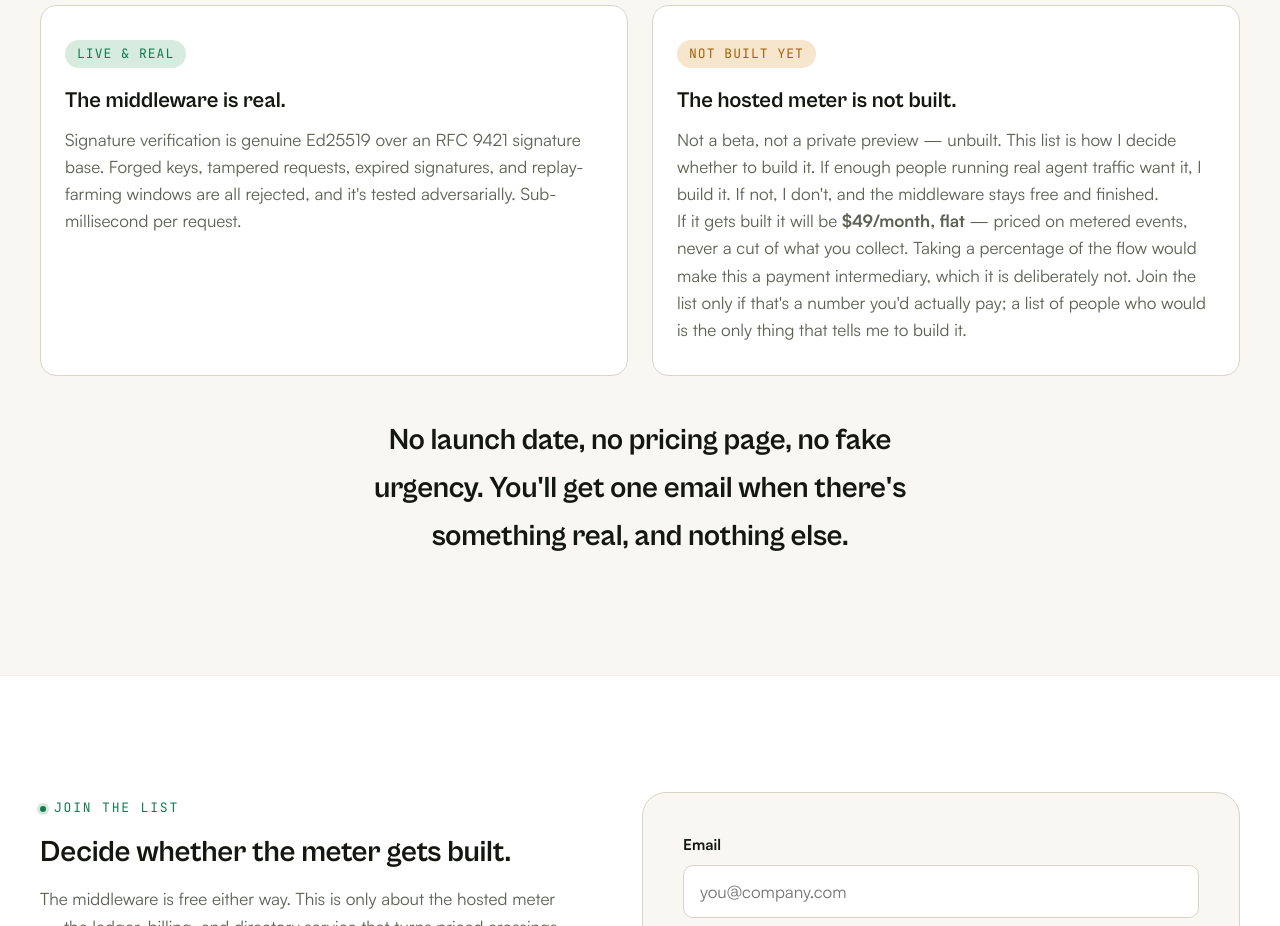
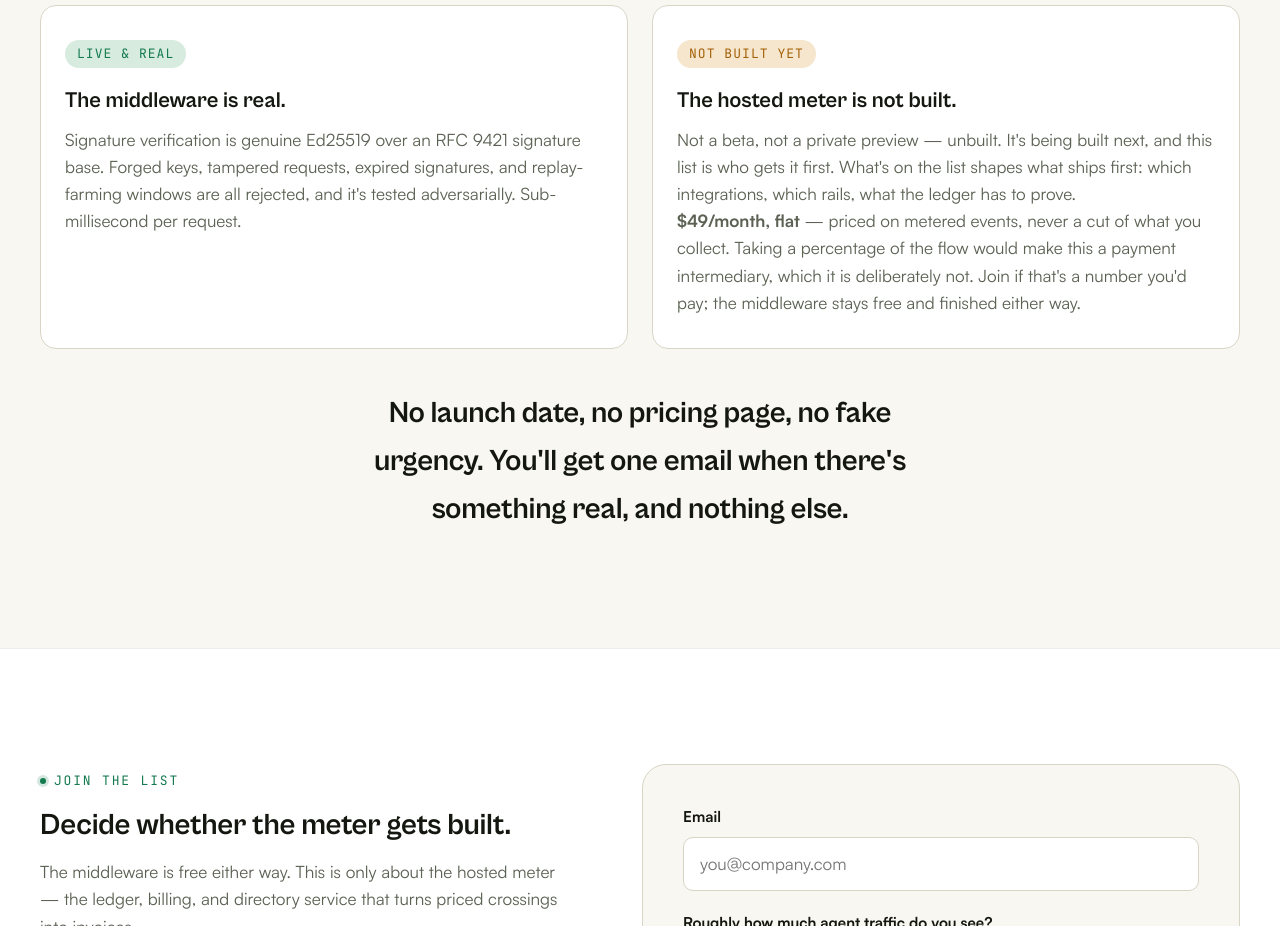
Before and after one commit to gibrancorbin11-hub/wayleave, a website: page site/index.html in a window 1280 px wide. Shown: the part 3280-4206 px from the top of the page. Drawn offline with Linux system fonts and the light colour scheme.

Commit message:
Site copy: the meter is being built, the list is for early access
Founder decided the meter ships regardless of the Aug 12 count. The page
said the list decides whether to build - that implied readers hold a veto
they do not hold, and made the project look tentative to anyone deciding
whether to join.

Now: 'It's being built next, and this list is who gets it first.' Still
states plainly that it is unbuilt, which is the part that protects the
launch. Rationale, the cost of dropping the gate, and the scope ladder
that replaces it are in launch/BOARD.md.

```diff
--- a/site/index.html
+++ b/site/index.html
@@ -268,8 +268,8 @@
         <div class="status-card status-card--unbuilt reveal">
           <span class="status-card__tag">Not built yet</span>
           <h3>The hosted meter is not built.</h3>
-          <p>Not a beta, not a private preview — unbuilt. This list is how I decide whether to build it. If enough people running real agent traffic want it, I build it. If not, I don't, and the middleware stays free and finished.</p>
-          <p>If it gets built it will be <strong>$49/month, flat</strong> — priced on metered events, never a cut of what you collect. Taking a percentage of the flow would make this a payment intermediary, which it is deliberately not. Join the list only if that's a number you'd actually pay; a list of people who would is the only thing that tells me to build it.</p>
+          <p>Not a beta, not a private preview — unbuilt. It's being built next, and this list is who gets it first. What's on the list shapes what ships first: which integrations, which rails, what the ledger has to prove.</p>
+          <p><strong>$49/month, flat</strong> — priced on metered events, never a cut of what you collect. Taking a percentage of the flow would make this a payment intermediary, which it is deliberately not. Join if that's a number you'd pay; the middleware stays free and finished either way.</p>
         </div>
       </div>
 
```
